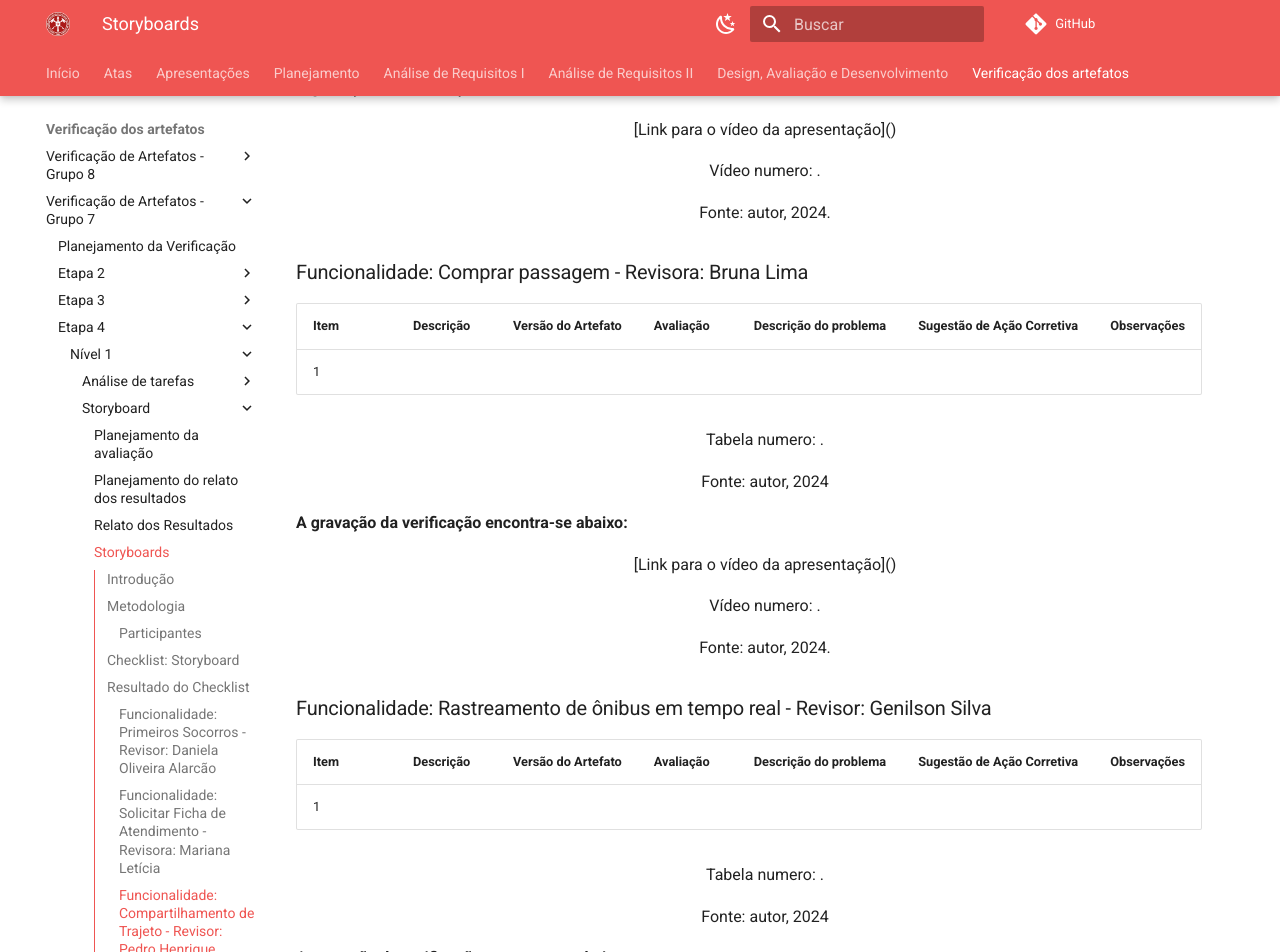
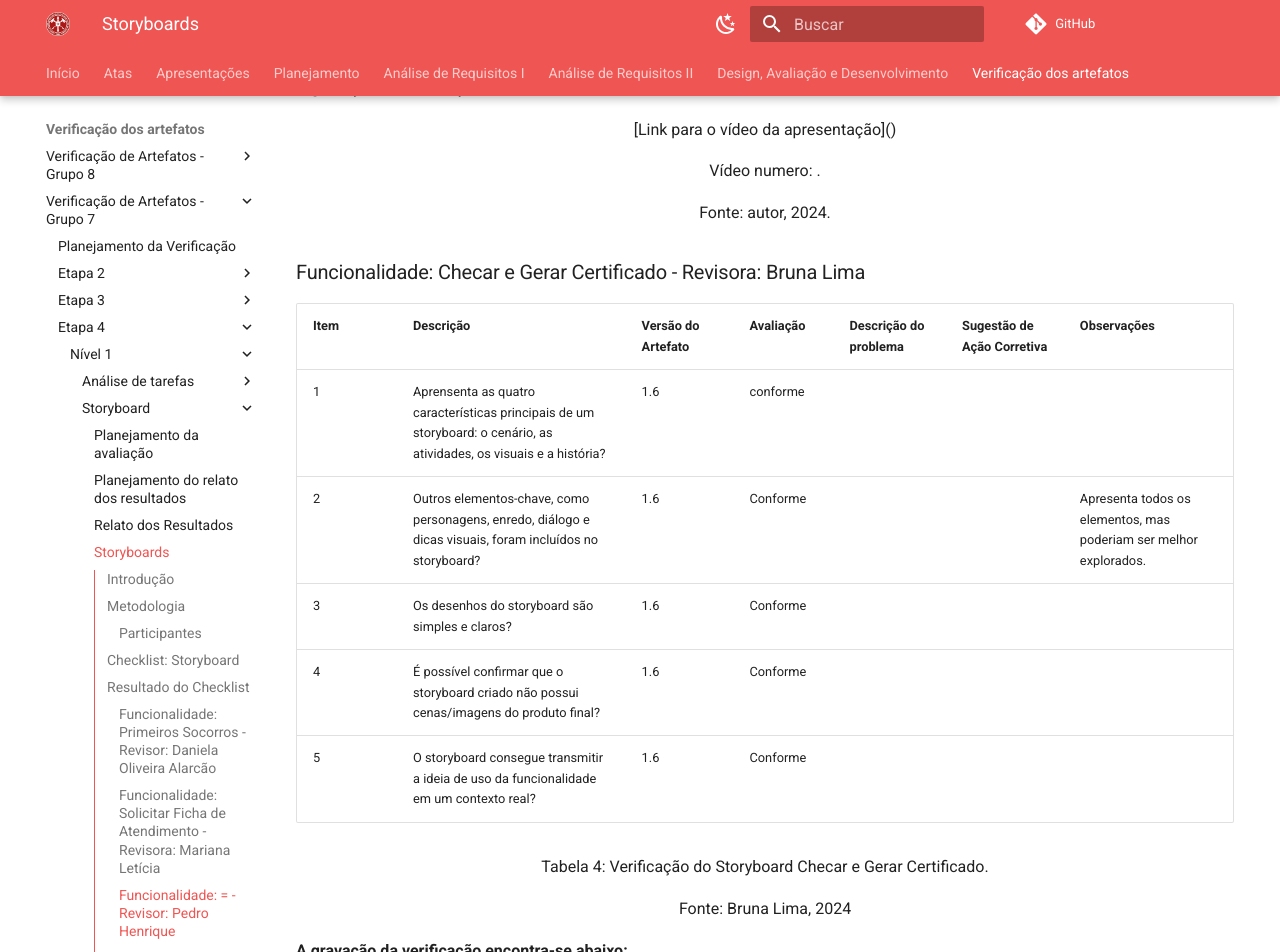
Before and after one commit to Interacao-Humano-Computador/2024.1-CBMERJ, an MkDocs documentation site: the page built from docs/verificacao_artefatos/verificacao_nosso_grupo/etapa_4/nivel_1/storyboard/storyboard.md, in a window 1280 px wide and 1400 px high, scrolled down 3989 px. Shown: the top 952 px of the window. Built offline with MkDocs 1.6.1 and Material for MkDocs 9.7.7, drawn with Linux system fonts in a browser that asks for light colours; comment, search, counter and statistics services are not loaded; some of the changed text lies outside the part shown.

Commit message:
Verificação de storyboard

```diff
--- a/docs/verificacao_artefatos/verificacao_nosso_grupo/etapa_4/nivel_1/storyboard/storyboard.md
+++ b/docs/verificacao_artefatos/verificacao_nosso_grupo/etapa_4/nivel_1/storyboard/storyboard.md
@@ -75,7 +75,7 @@ A lista de verificações abaixo detalha os aspectos que serão analisados duran
 <p style="text-align: center">Vídeo 2: Verificação do Storyboard Solicitar ficha de atendimento .</p>
 <p style="text-align: center">Fonte: Mariana Letícia, 2024</p>
 
-### Funcionalidade: Compartilhamento de Trajeto - Revisor: Pedro Henrique
+### Funcionalidade: = - Revisor: Pedro Henrique
 
 | Item | Descrição      | Versão do Artefato | Avaliação      | Descrição do problema | Sugestão de Ação Corretiva | Observações |
 | ---- | -------------- | ------------------ | -------------- | --------------------- | -------------------------- | ----------- |
@@ -98,7 +98,33 @@ Fonte: autor, 2024.
 </center>
 
 
-### Funcionalidade: Comprar passagem - Revisora: Bruna Lima
+### Funcionalidade: Checar e Gerar Certificado - Revisora: Bruna Lima
+
+| Item | Descrição      | Versão do Artefato | Avaliação      | Descrição do problema | Sugestão de Ação Corretiva | Observações |
+| ---- | -------------- | ------------------ | -------------- | --------------------- | -------------------------- | ----------- |
+|  1   | Aprensenta as quatro características principais de um storyboard: o cenário, as atividades, os visuais e a história?  | 1.6 | conforme |  |  | |
+|  2   | Outros elementos-chave, como personagens, enredo, diálogo e dicas visuais, foram incluídos no storyboard? | 1.6 | Conforme |  |  | Apresenta todos os elementos, mas poderiam ser melhor explorados. |
+|  3   | Os desenhos do storyboard são simples e claros? | 1.6 | Conforme |  |  | |
+|  4   | É possível confirmar que o storyboard criado não possui cenas/imagens do produto final? | 1.6 | Conforme  |  |  | |
+|  5   | O storyboard consegue transmitir a ideia de uso da funcionalidade em um contexto real? | 1.6 | Conforme |  | |
+
+<p style="text-align: center">Tabela 4: Verificação do Storyboard Checar e Gerar Certificado. </p>
+<p style="text-align: center">Fonte: Bruna Lima, 2024</p>
+
+**A gravação da verificação encontra-se abaixo:**
+
+<center>
+
+[Link para o vídeo da apresentação](https://youtu.be/rp8WlU0hI1g)
+
+<iframe width="560" height="315" src="https://www.youtube.com/embed/rp8WlU0hI1g?si=xZdsyUAetdUiklfl" title="YouTube video player" frameborder="0" allow="accelerometer; autoplay; clipboard-write; encrypted-media; gyroscope; picture-in-picture; web-share" referrerpolicy="strict-origin-when-cross-origin" allowfullscreen></iframe>
+
+<p>Video 4: Verificação do storyboard da funcionalidade de Checar e Gerar Certificado.</p>
+Fonte: Bruna Lima, 2024.
+
+</center>
+
+### Funcionalidade: - Revisor: Genilson Silva
 
 | Item | Descrição      | Versão do Artefato | Avaliação      | Descrição do problema | Sugestão de Ação Corretiva | Observações |
 | ---- | -------------- | ------------------ | -------------- | --------------------- | -------------------------- | ----------- |
@@ -120,29 +146,7 @@ Fonte: autor, 2024.
 
 </center>
 
-### Funcionalidade: Rastreamento de ônibus em tempo real - Revisor: Genilson Silva
-
-| Item | Descrição      | Versão do Artefato | Avaliação      | Descrição do problema | Sugestão de Ação Corretiva | Observações |
-| ---- | -------------- | ------------------ | -------------- | --------------------- | -------------------------- | ----------- |
-|  1   |  | | |  |  | |
-
-<p style="text-align: center">Tabela numero: .</p>
-<p style="text-align: center">Fonte: autor, 2024</p>
-
-**A gravação da verificação encontra-se abaixo:**
-
-<center>
-
-[Link para o vídeo da apresentação]()
-
-<!-- iframe aqui-->
-
-<p>Vídeo numero: .</p>
-Fonte: autor, 2024.
-
-</center>
-
-### Funcionalidade: Histórico de passagens compradas - Revisor: Lucas Aevlar
+### Funcionalidade:  - Revisor: Lucas Aevlar
 
 | Item | Descrição      | Versão do Artefato | Avaliação      | Descrição do problema | Sugestão de Ação Corretiva | Observações |
 | ---- | -------------- | ------------------ | -------------- | --------------------- | -------------------------- | ----------- |
@@ -176,3 +180,4 @@ Fonte: autor, 2024.
 | ------ | :----: | ---------- | --------- | ----------- |
 | `1.0`   | 25/06/2024 | Criação da página e adição do checklist | [Bruna Lima](https://github.com/libruna) |   |
 | `2.0`   | 26/06/2024 | Adição do checklist do storyboard primeiros socorros  | [Daniela Alarcão](https://github.com/danialarcao) |   |
+| `3.0`   | 26/06/2024 | Adição do checklist do storyboard checar e gerar certificado  | [Bruna Lima](https://github.com/libruna) |   |
```
